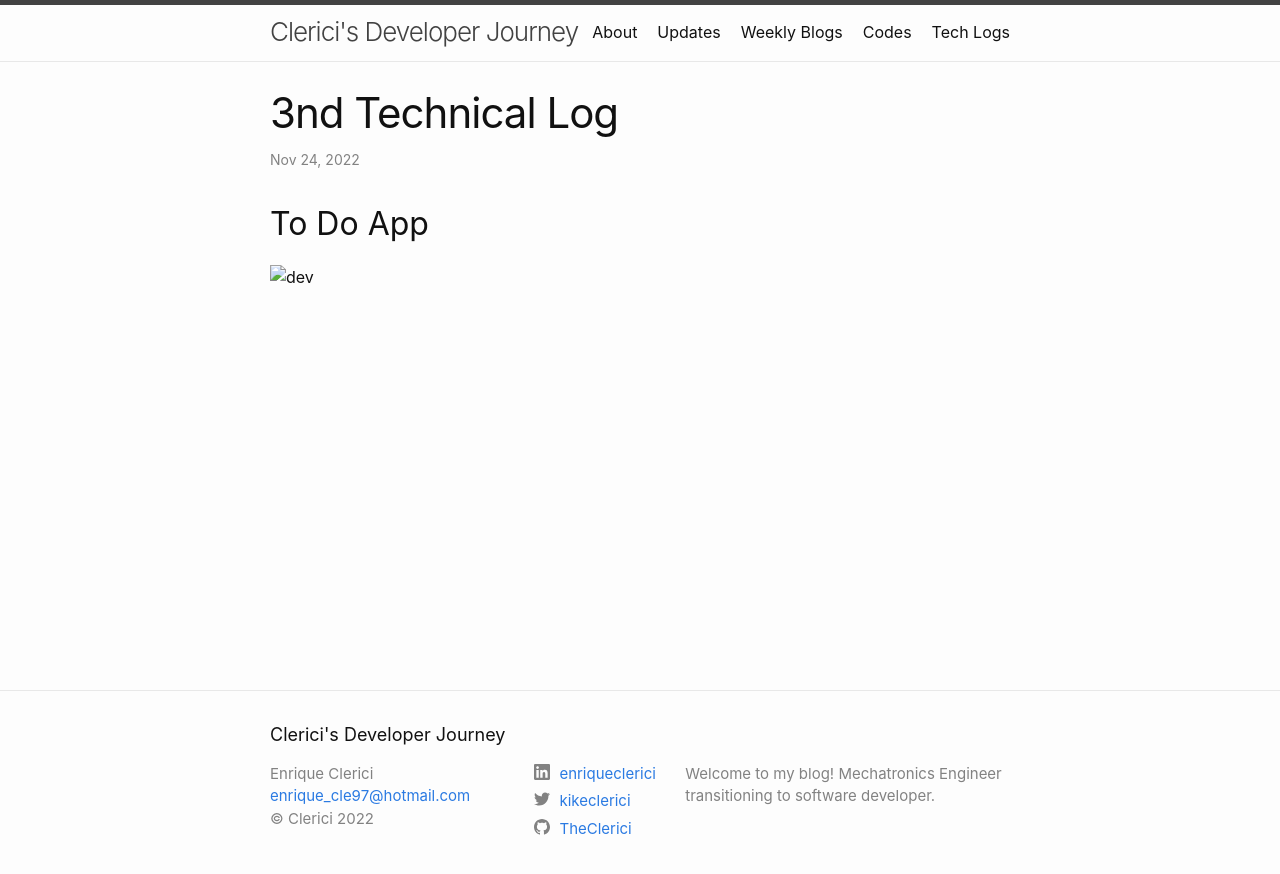
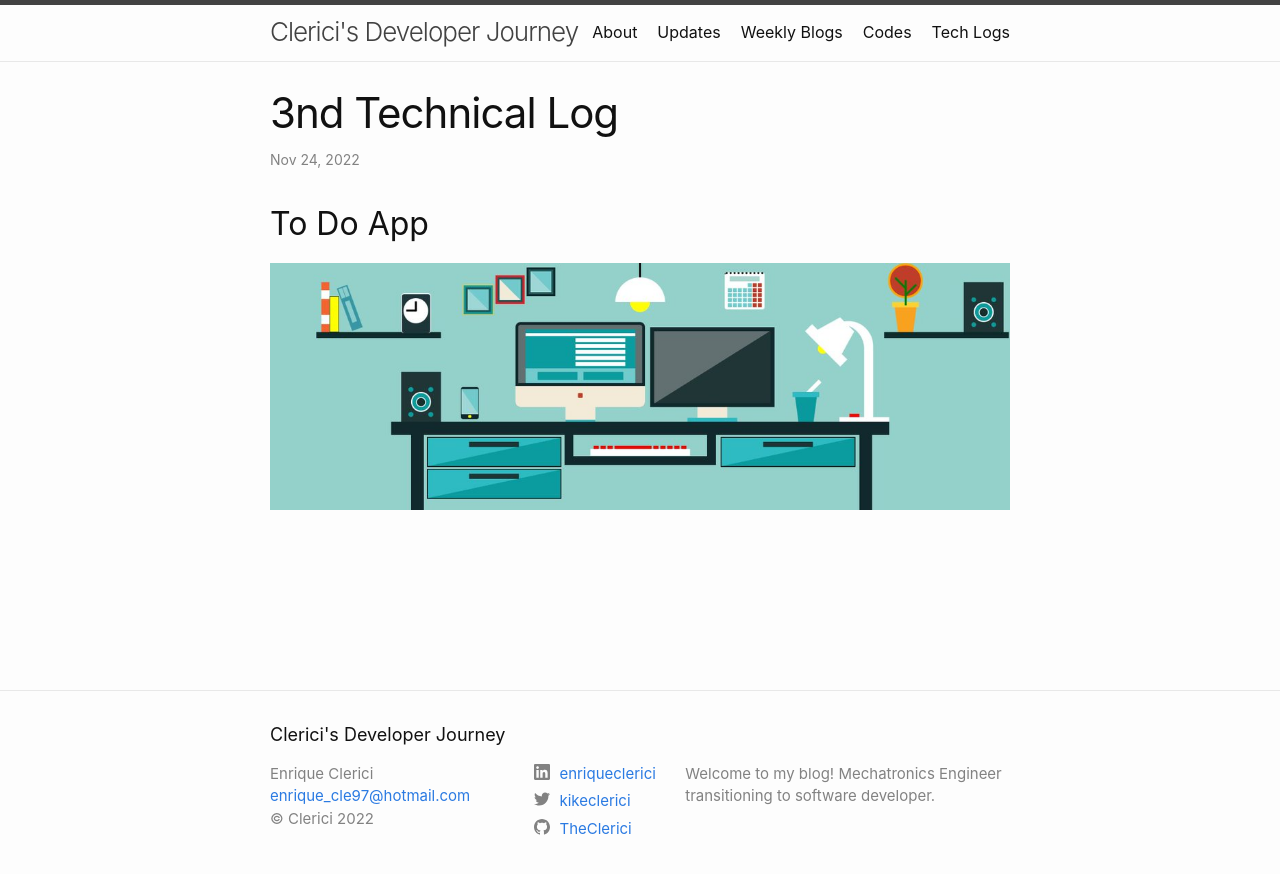
Before and after one commit to TheClerici/my-blog, a Jekyll site: the page built from blog-logs/_posts/2022-11-24-3rdTechLog.md, in a window 1280 px wide. Shown: the top 874 px of the page. Built offline with Jekyll 4.4.1, drawn with Linux system fonts in a browser that asks for light colours.

Commit message:
image test

```diff
--- a/blog-logs/_posts/2022-11-24-3rdTechLog.md
+++ b/blog-logs/_posts/2022-11-24-3rdTechLog.md
@@ -6,4 +6,4 @@ category: Log
 ---
 ## To Do App
 
-![dev](../images/dev.jpg "Title")
+![dev](https://github.com/TheClerici/my-blog/blob/main/blog-logs/images/dev.jpg?raw=true "Title")
```
